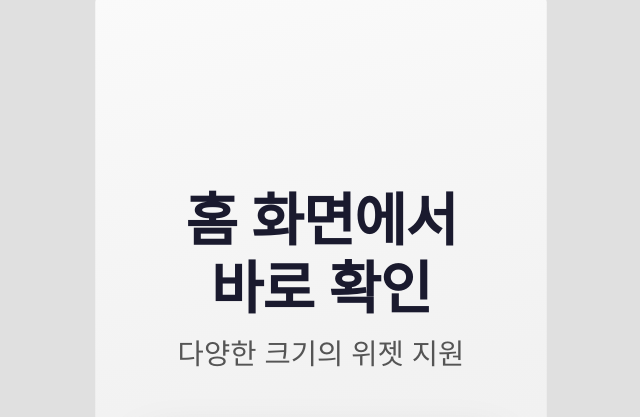
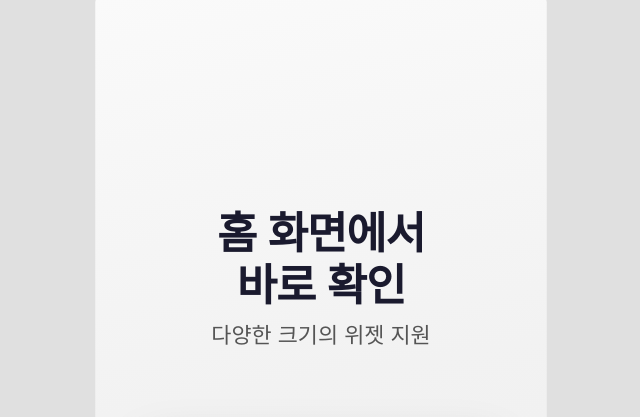
Before and after one commit to xncbf/couple-calendar-promo, a website: page appstore-screenshots.html in a window 1280 px wide. Shown: the part 2732-3149 px from the top of the page, without its empty margins (319-959 px from the left). Drawn offline with Linux system fonts and the light colour scheme; grey boxes are pictures that could not be loaded.

Commit message:
Match ss3 text size to ss1/ss2

```diff
--- a/appstore-screenshots.html
+++ b/appstore-screenshots.html
@@ -199,7 +199,7 @@ body {
 <div class="preview-wrapper">
   <div class="screenshot ss3" id="ss3">
     <div class="screenshot-inner" style="transform: scale(1.7); transform-origin: center center; margin-top: 1120px;">
-      <div class="top-text" style="margin-top: 0;">
+      <div class="top-text" style="margin-top: 0; transform: scale(0.765); transform-origin: center center;">
         <h2>홈 화면에서<br>바로 확인</h2>
         <p>다양한 크기의 위젯 지원</p>
       </div>
```
Also changed, not shown: screenshots/appstore_ss3.png.
